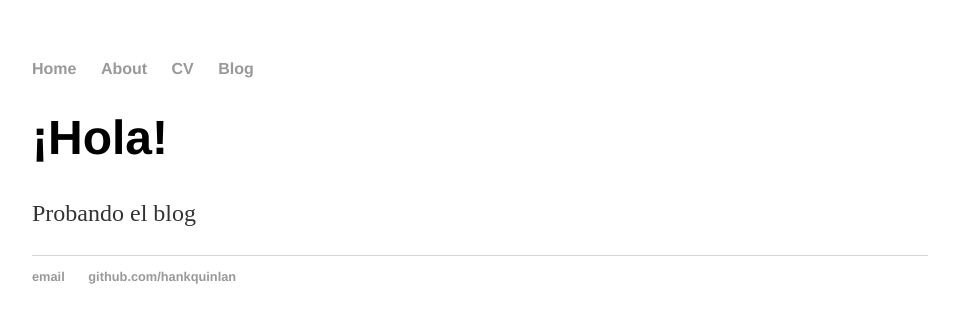
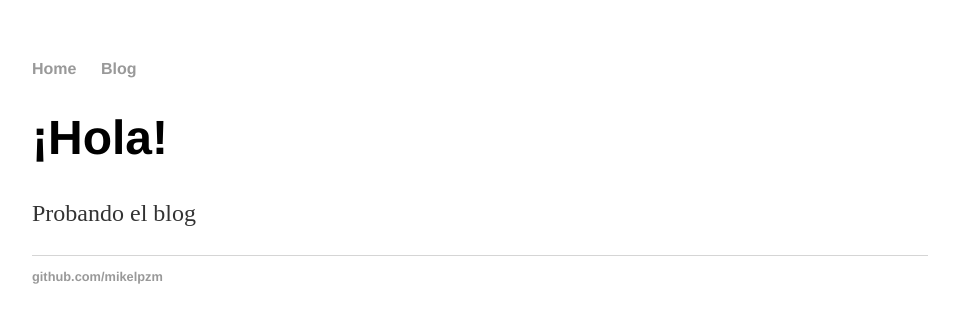
Before and after one commit to mikelpzm/mikelpzm.github.io, a Jekyll site: the page built from index.html, in a window 1280 px wide. Shown: the top 323 px of the page, without its empty margins (160-1119 px from the left). Built offline with Jekyll 4.4.1, drawn with Linux system fonts in a browser that asks for light colours.

Commit message:
Cambios en defaut layout

```diff
--- a/_layouts/default.html
+++ b/_layouts/default.html
@@ -1,16 +1,14 @@
-<!DOCTYPE html>
-	<html>
-		<head>
+
+
+
 			<title>{{ page.title }}</title>
 			<!-- link to main stylesheet -->
 			<link rel="stylesheet" type="text/css" href="/css/main.css">
-		</head>
-		<body>
+
+
 			<nav>
 	    		<ul>
 	        		<li><a href="/">Home</a></li>
-		        	<li><a href="/about">About</a></li>
-	        		<li><a href="/cv">CV</a></li>
 	        		<li><a href="/blog">Blog</a></li>
 	    		</ul>
 			</nav>
@@ -21,9 +19,6 @@
 			</div><!-- /.container -->
 			<footer>
 	    		<ul>
-	        		<li><a href="mailto:hankquinlanhub@gmail.com">email</a></li>
-	        		<li><a href="https://github.com/hankquinlan">github.com/hankquinlan</a></li>
-				</ul>
+        		    <li><a href="https://github.com/mikelpzm">github.com/mikelpzm</a></li>
+			</ul>
 			</footer>
-		</body>
-	</html>
```
